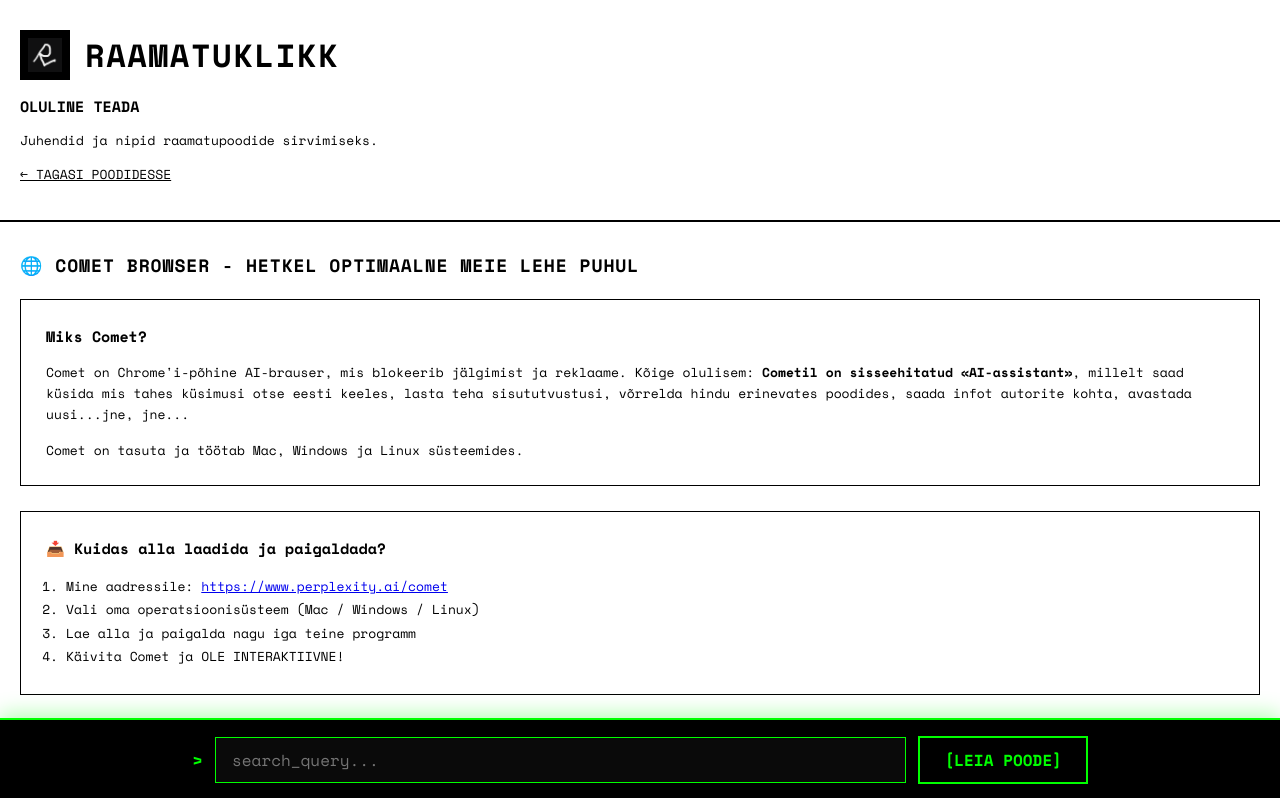
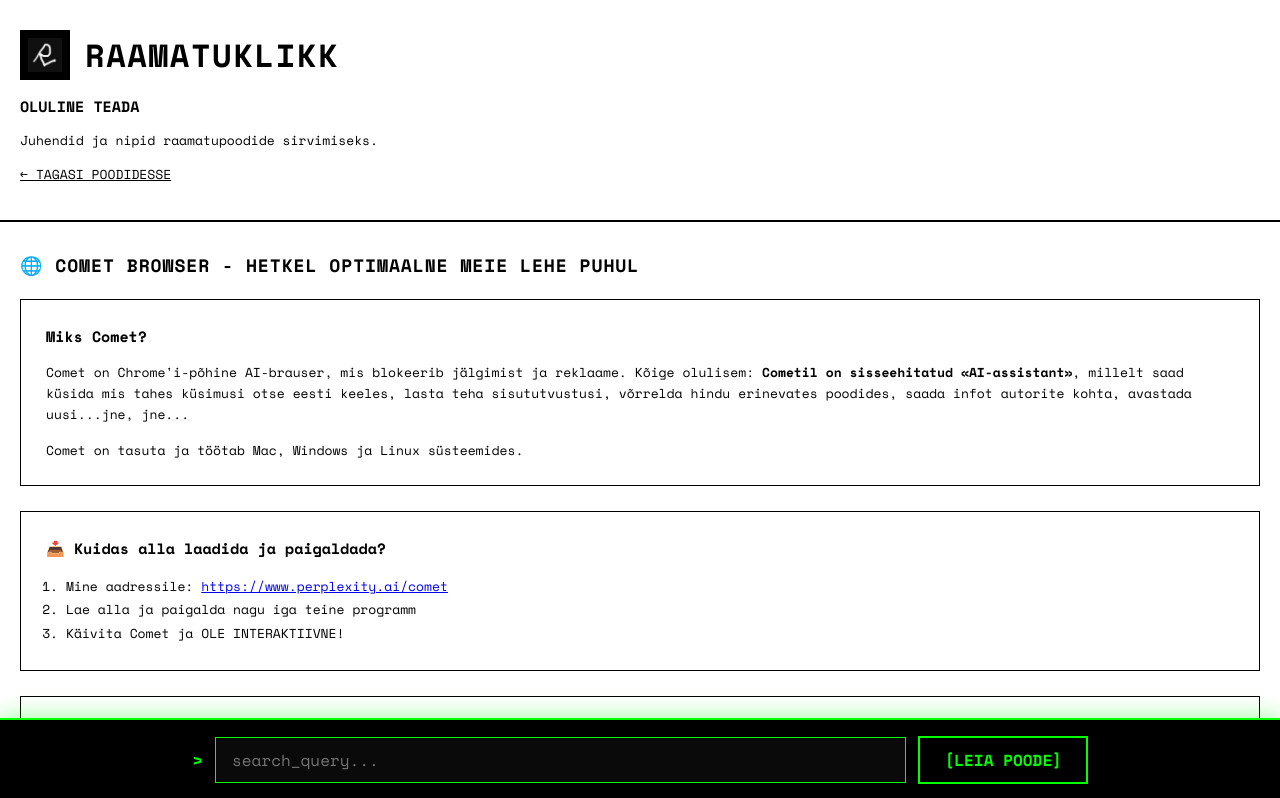
Before and after one commit to saarepera-toimetamised/raamatuklikk, a Next.js app: page /kasulik in a window 1280 px wide. Shown: the top 798 px of the page. Built offline with nearby package versions, Linux system fonts and the light colour scheme.

Commit message:
Comet brauseri allalaadimiseplokis muutus

```diff
--- a/app/kasulik/page.tsx
+++ b/app/kasulik/page.tsx
@@ -99,7 +99,7 @@
             </h3>
             <ol style={{ fontSize: '13px', lineHeight: 1.8, paddingLeft: '20px' }}>
               <li>Mine aadressile: <a href="https://www.perplexity.ai/comet" target="_blank" style={{ textDecoration: 'underline' }}>https://www.perplexity.ai/comet</a></li>
-              <li>Vali oma operatsioonisüsteem (Mac / Windows / Linux)</li>
+
               <li>Lae alla ja paigalda nagu iga teine programm</li>
               <li>Käivita Comet ja OLE INTERAKTIIVNE!</li>
             </ol>
```
